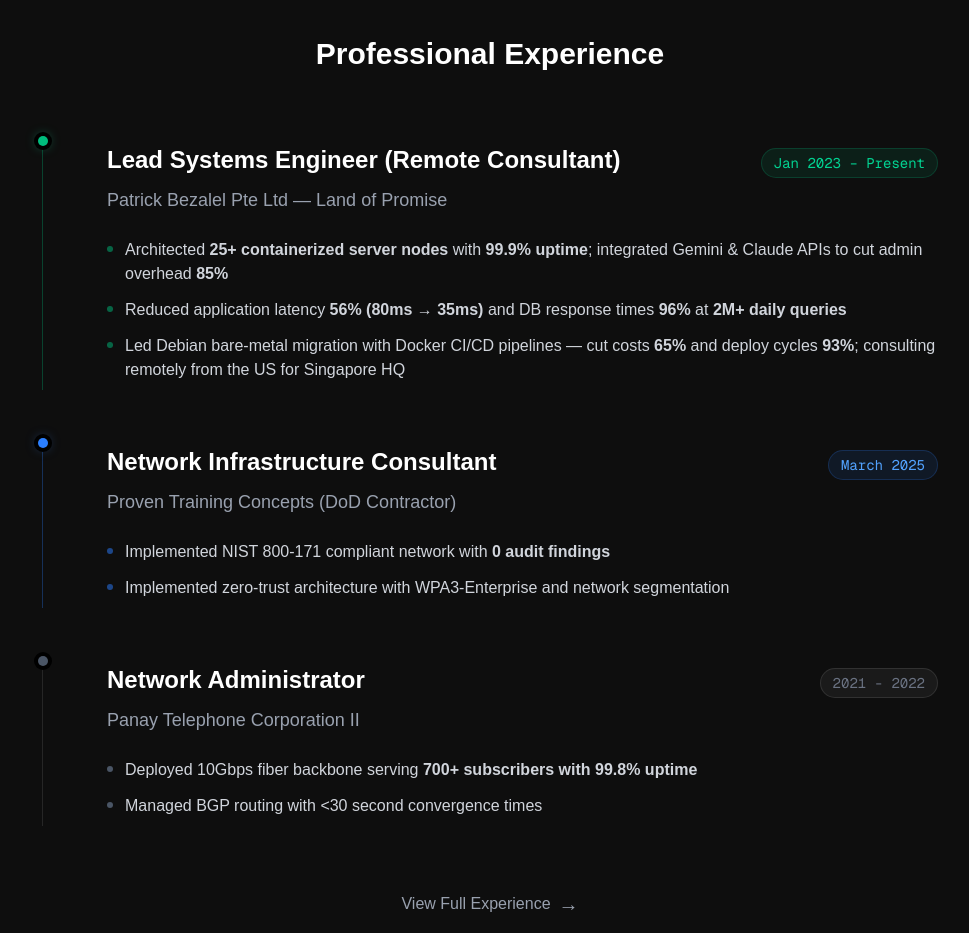
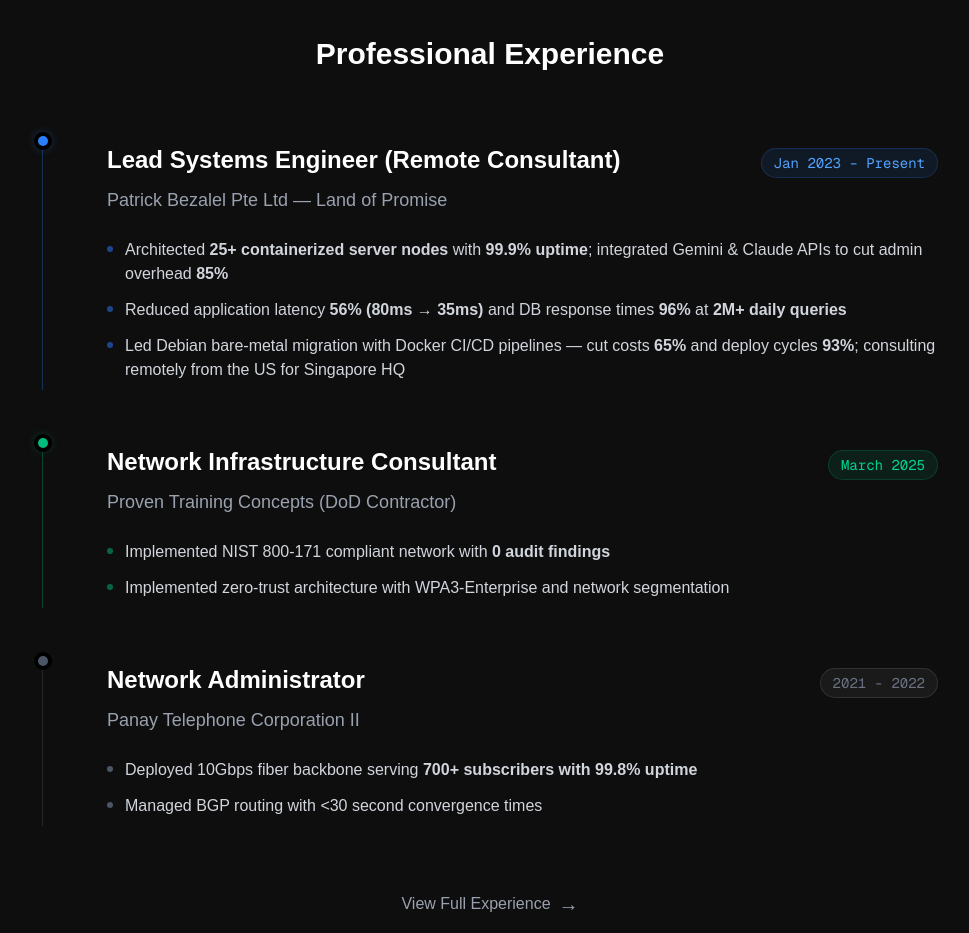
Before and after one commit to AIKUSAN/portfolio, a Next.js app: page / in a window 1280 px wide. Shown: the part 1840-2773 px from the top of the page, without its empty margins (150-1119 px from the left). Built offline with nearby package versions, Linux system fonts and the light colour scheme.

Commit message:
chore: final visual QA, Next.js build validation, and resume synchronization

```diff
--- a/src/app/contact/page.tsx
+++ b/src/app/contact/page.tsx
@@ -96,7 +96,7 @@
                 </p>
               </div>
               <a
-                href="/resume.pdf"
+                href="/Lorenz_Tazan_Resume.pdf"
                 download="Lorenz_Tazan_Resume_2026.pdf"
                 className="px-8 py-4 bg-gradient-to-r from-blue-500 to-purple-500 text-white font-bold rounded-xl hover:from-blue-600 hover:to-purple-600 transition-all transform hover:scale-105 flex items-center gap-2 whitespace-nowrap shadow-lg shadow-blue-500/25"
               >
--- a/src/app/experience/page.tsx
+++ b/src/app/experience/page.tsx
@@ -12,7 +12,7 @@
     location: "Remote (United States → Singapore HQ)",
     period: "January 2023 – Present",
     current: true,
-    color: "emerald",
+    color: "blue",
     achievements: [
       "**Distributed Container Infrastructure:** Architected and managed a high-availability network of **25+ containerized server nodes** using a centralized resource orchestration platform; maintained **99.9% uptime** for a global community through advanced load balancing and automated failover protocols",
       "**AI-Ops & Automation:** Engineered a custom infrastructure layer integrating **Gemini and Claude APIs** for intelligent network configuration validation and automated incident response, resulting in an **85% reduction in manual administrative overhead**",
@@ -30,7 +30,7 @@
     location: "On-site",
     period: "March 2025",
     current: false,
-    color: "blue",
+    color: "emerald",
     achievements: [
       "Implemented secure enterprise network using Ubiquiti equipment for DoD contractor facility",
       "Produced comprehensive technical documentation including Bill of Materials, CAT6 schematics, rack layouts, and UPS redundancy plans",
--- a/src/app/page.tsx
+++ b/src/app/page.tsx
@@ -159,25 +159,25 @@
                 whileInView={{ opacity: 1, x: 0 }}
                 viewport={{ once: true, margin: "-100px" }}
                 transition={{ duration: 0.6 }}
-                className="relative border-l border-emerald-500/30 pl-8 md:pl-16 py-2"
+                className="relative border-l border-blue-500/30 pl-8 md:pl-16 py-2"
               >
-                <span className="absolute -left-[5px] top-0 h-2.5 w-2.5 rounded-full bg-emerald-500 shadow-[0_0_12px_rgba(16,185,129,0.8)] ring-4 dark:ring-black ring-white"></span>
+                <span className="absolute -left-[5px] top-0 h-2.5 w-2.5 rounded-full bg-blue-500 shadow-[0_0_12px_rgba(59,130,246,0.8)] ring-4 dark:ring-black ring-white"></span>
                 <div className="flex flex-col sm:flex-row sm:items-baseline sm:justify-between mb-2">
                   <h3 className="text-2xl font-bold dark:text-white text-gray-900">Lead Systems Engineer (Remote Consultant)</h3>
-                  <span className="text-sm text-emerald-400 font-mono bg-emerald-500/10 px-3 py-1 rounded-full border border-emerald-500/20">Jan 2023 – Present</span>
+                  <span className="text-sm text-blue-400 font-mono bg-blue-500/10 px-3 py-1 rounded-full border border-blue-500/20">Jan 2023 – Present</span>
                 </div>
                 <h4 className="text-lg dark:text-gray-400 text-gray-600 mb-6">Patrick Bezalel Pte Ltd — Land of Promise</h4>
                 <ul className="space-y-3 dark:text-gray-300 text-gray-700">
                   <li className="flex gap-3 items-start">
-                    <span className="mt-2 h-1.5 w-1.5 rounded-full bg-emerald-500/50 flex-shrink-0"></span>
+                    <span className="mt-2 h-1.5 w-1.5 rounded-full bg-blue-500/50 flex-shrink-0"></span>
                     <span>Architected <strong>25+ containerized server nodes</strong> with <strong>99.9% uptime</strong>; integrated Gemini &amp; Claude APIs to cut admin overhead <strong>85%</strong></span>
                   </li>
                   <li className="flex gap-3 items-start">
-                    <span className="mt-2 h-1.5 w-1.5 rounded-full bg-emerald-500/50 flex-shrink-0"></span>
+                    <span className="mt-2 h-1.5 w-1.5 rounded-full bg-blue-500/50 flex-shrink-0"></span>
                     <span>Reduced application latency <strong>56% (80ms → 35ms)</strong> and DB response times <strong>96%</strong> at <strong>2M+ daily queries</strong></span>
                   </li>
                   <li className="flex gap-3 items-start">
-                    <span className="mt-2 h-1.5 w-1.5 rounded-full bg-emerald-500/50 flex-shrink-0"></span>
+                    <span className="mt-2 h-1.5 w-1.5 rounded-full bg-blue-500/50 flex-shrink-0"></span>
                     <span>Led Debian bare-metal migration with Docker CI/CD pipelines — cut costs <strong>65%</strong> and deploy cycles <strong>93%</strong>; consulting remotely from the US for Singapore HQ</span>
                   </li>
                 </ul>
@@ -189,21 +189,21 @@
                 whileInView={{ opacity: 1, x: 0 }}
                 viewport={{ once: true, margin: "-100px" }}
                 transition={{ duration: 0.6, delay: 0.1 }}
-                className="relative border-l border-blue-500/30 pl-8 md:pl-16 py-2"
+                className="relative border-l border-emerald-500/30 pl-8 md:pl-16 py-2"
               >
-                <span className="absolute -left-[5px] top-0 h-2.5 w-2.5 rounded-full bg-blue-500 shadow-[0_0_12px_rgba(59,130,246,0.6)] ring-4 dark:ring-black ring-white"></span>
+                <span className="absolute -left-[5px] top-0 h-2.5 w-2.5 rounded-full bg-emerald-500 shadow-[0_0_12px_rgba(16,185,129,0.6)] ring-4 dark:ring-black ring-white"></span>
                 <div className="flex flex-col sm:flex-row sm:items-baseline sm:justify-between mb-2">
                   <h3 className="text-2xl font-bold dark:text-white text-gray-900">Network Infrastructure Consultant</h3>
-                  <span className="text-sm text-blue-400 font-mono bg-blue-500/10 px-3 py-1 rounded-full border border-blue-500/20">March 2025</span>
+                  <span className="text-sm text-emerald-400 font-mono bg-emerald-500/10 px-3 py-1 rounded-full border border-emerald-500/20">March 2025</span>
                 </div>
                 <h4 className="text-lg dark:text-gray-400 text-gray-600 mb-6">Proven Training Concepts (DoD Contractor)</h4>
                 <ul className="space-y-3 dark:text-gray-300 text-gray-700">
                   <li className="flex gap-3 items-start">
-                    <span className="mt-2 h-1.5 w-1.5 rounded-full bg-blue-500/50 flex-shrink-0"></span>
+                    <span className="mt-2 h-1.5 w-1.5 rounded-full bg-emerald-500/50 flex-shrink-0"></span>
                     <span>Implemented NIST 800-171 compliant network with <strong>0 audit findings</strong></span>
                   </li>
                   <li className="flex gap-3 items-start">
-                    <span className="mt-2 h-1.5 w-1.5 rounded-full bg-blue-500/50 flex-shrink-0"></span>
+                    <span className="mt-2 h-1.5 w-1.5 rounded-full bg-emerald-500/50 flex-shrink-0"></span>
                     <span>Implemented zero-trust architecture with WPA3-Enterprise and network segmentation</span>
                   </li>
                 </ul>
--- a/src/components/Footer.tsx
+++ b/src/components/Footer.tsx
@@ -57,8 +57,8 @@
               Systems Engineer specializing in AI-powered Infrastructure Automation, LLM Integration, and Cloud-Native Orchestration.
             </p>
             <a
-              href="/resume.pdf"
-              download="resume.pdf"
+              href="/Lorenz_Tazan_Resume.pdf"
+              download="Lorenz_Tazan_resume.pdf"
               className="inline-flex items-center gap-2 px-4 py-2 dark:bg-slate-900/40 bg-gray-100 dark:hover:bg-slate-800/60 hover:bg-gray-200 border dark:border-slate-700/50 border-gray-300 rounded-lg transition-all text-sm font-medium dark:text-white text-gray-900"
             >
               <Download className="w-4 h-4" />
--- a/src/components/Header.tsx
+++ b/src/components/Header.tsx
@@ -81,8 +81,8 @@
 
             {/* CV Download Button */}
             <a
-              href="/resume.pdf"
-              download="resume.pdf"
+              href="/Lorenz_Tazan_Resume.pdf"
+              download="Lorenz_Tazan_resume.pdf"
               className="ml-2 px-3 py-2 text-xs lg:text-sm font-bold bg-gradient-to-r from-blue-500 to-purple-500 text-white rounded-lg hover:from-blue-600 hover:to-purple-600 transition-all transform hover:scale-105 whitespace-nowrap"
             >
               Download Resume
@@ -136,8 +136,8 @@
               );
             })}
             <a
-              href="/resume.pdf"
-              download="resume.pdf"
+              href="/Lorenz_Tazan_Resume.pdf"
+              download="Lorenz_Tazan_resume.pdf"
               onClick={() => setMobileMenuOpen(false)}
               className="block px-4 py-3 text-sm font-bold bg-gradient-to-r from-blue-500 to-purple-500 text-white rounded-lg mt-4 text-center hover:from-blue-600 hover:to-purple-600 transition-all"
             >
```
